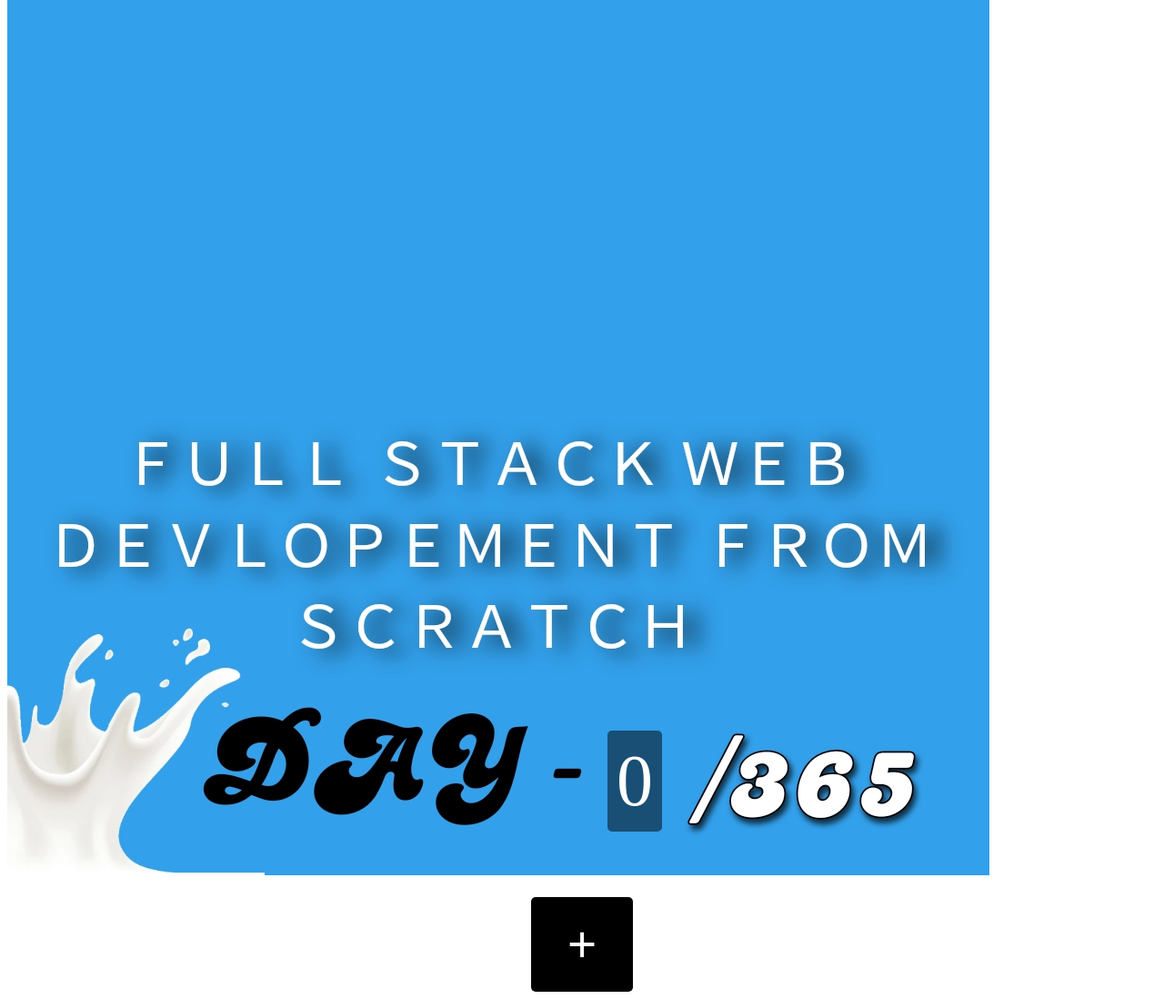
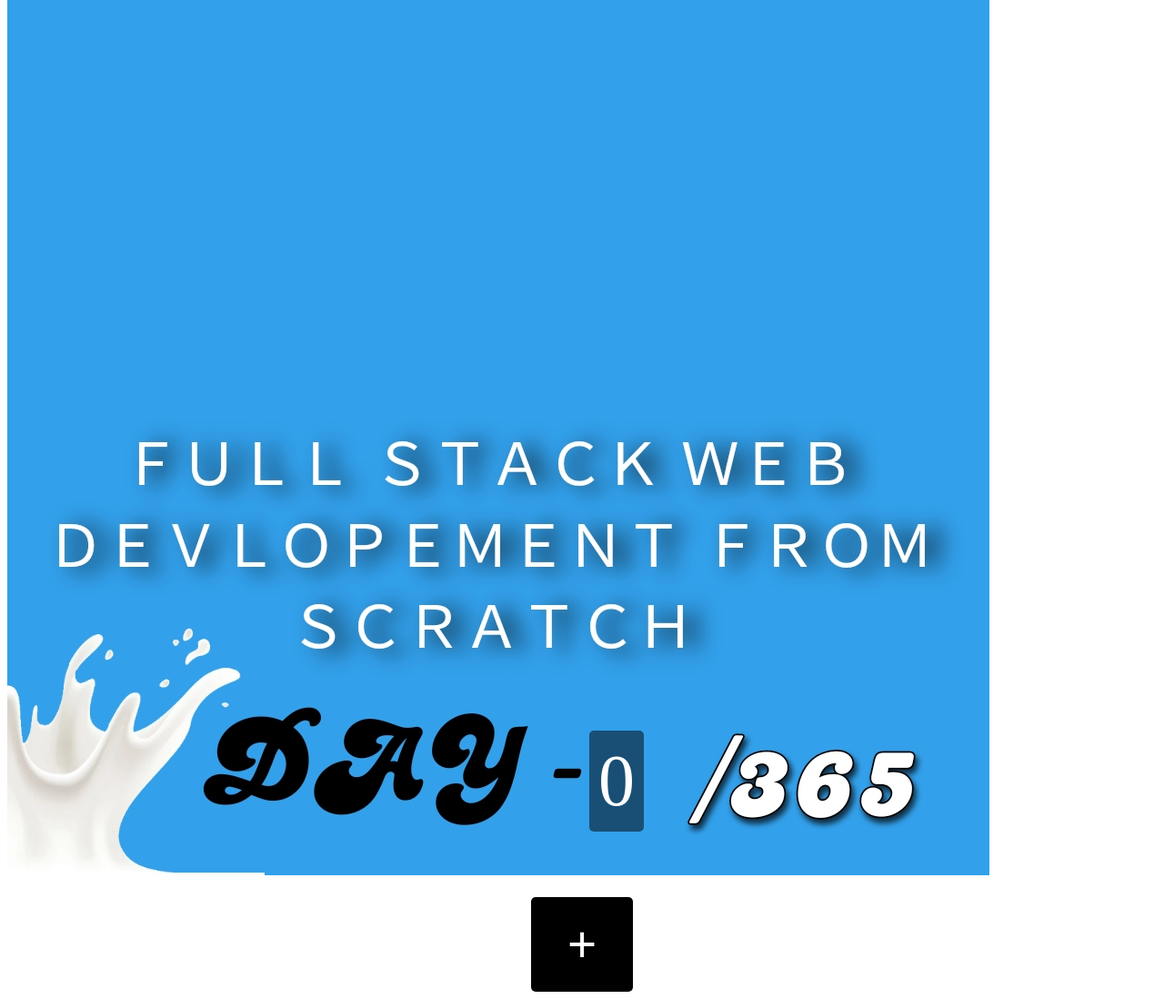
Before and after one commit to Codeshareen/fullstacktemplate, a plain HTML site: page index.html in a window 1280 px wide. Shown: the part 965-2063 px from the top of the page at 91% size. Drawn offline with Linux system fonts and the light colour scheme.

Commit message:
Update index.html

```diff
--- a/index.html
+++ b/index.html
@@ -9,7 +9,7 @@
     .text {
       position: absolute;
       top: 1760px; /* Adjust the value to position vertically */
-      left: 660px; /* Adjust the value to position horizontally */
+      left: 640px; /* Adjust the value to position horizontally */
       color: white;
       background-color: rgba(0, 0, 0, 0.5);
       padding: 10px;
```
